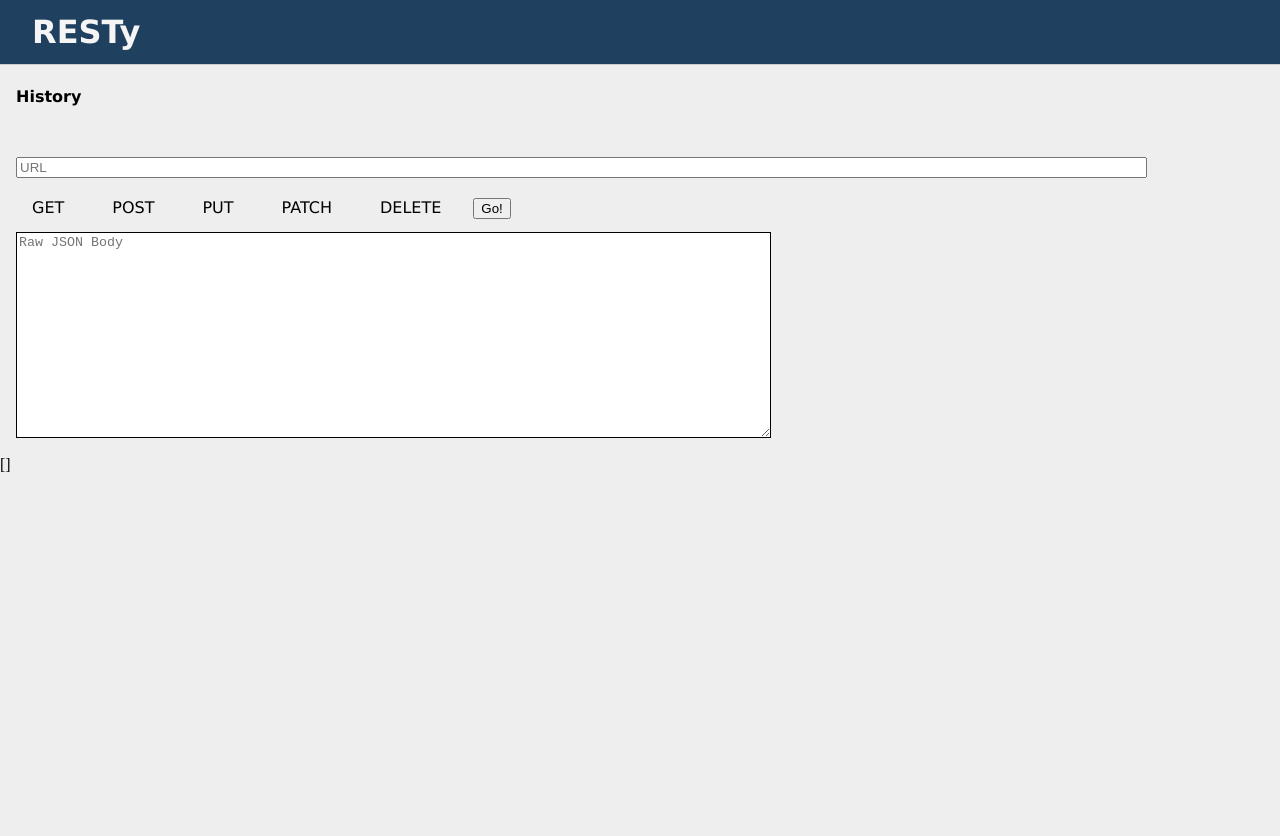
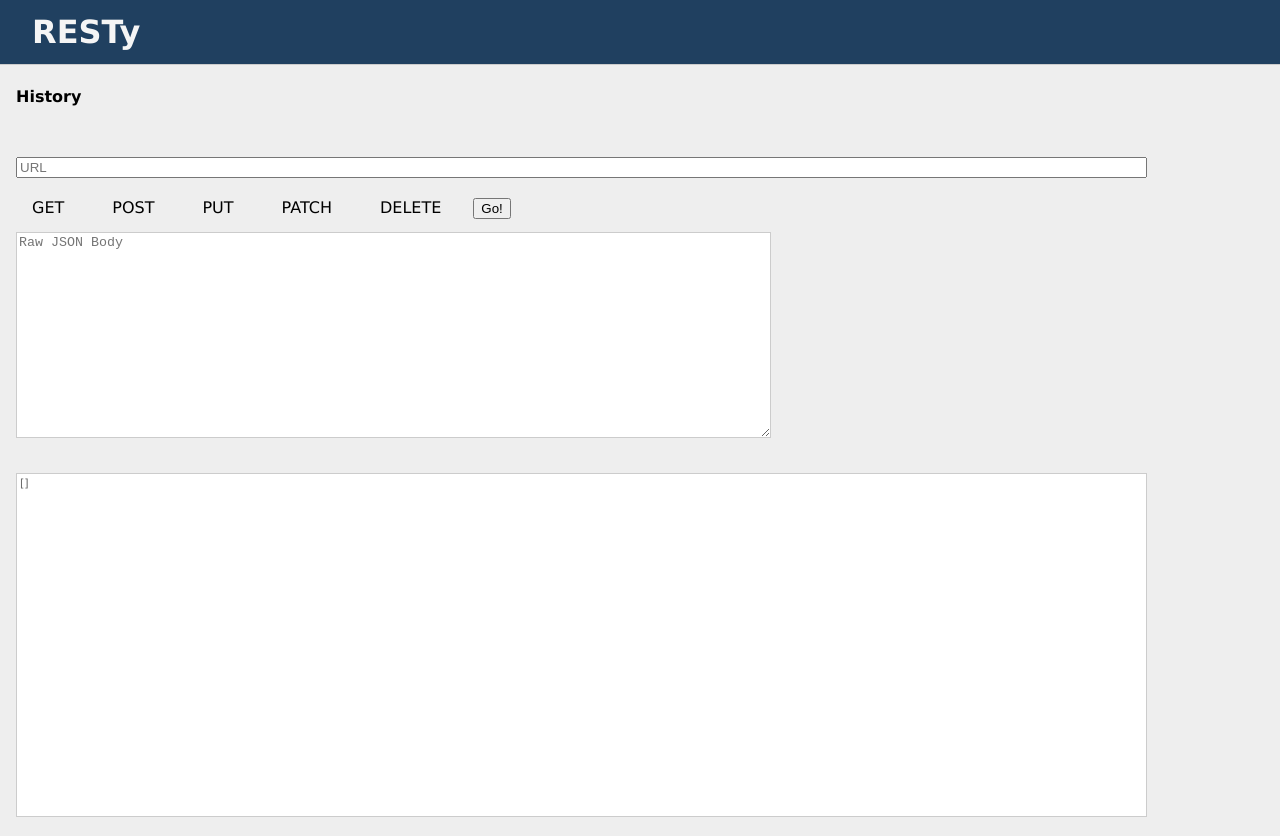
Before and after one commit to RESTy-App/resty, a React app: page / in a window 1280 px wide. Before the commit the page ends 800 px from the top, so only its background shows below. Built offline with nearby package versions, Linux system fonts and the light colour scheme.

Commit message:
display css done

```diff
--- /dev/null
+++ b/src/components/Display.css
@@ -0,0 +1,25 @@
+.Display {
+  margin: 1em;
+
+  pre {
+    font-family: Verdana, Geneva, Tahoma, sans-serif;
+    font-size: .7em;
+    line-height: 1.2em;
+    overflow: auto;
+    background: white;
+    color: dimgray;
+    height: 30em;
+    background-color: white;
+    padding: 3px;
+    border-width: 1px;
+    border-style: solid;
+    border-color: #ccc;
+    border-image: initial;
+    width: 90%;
+    cursor: pointer;
+    white-space: pre-wrap;
+    overflow-wrap: break-word;
+    display: inline-block;
+    text-align: start;
+  }
+}
--- a/src/components/Display.js
+++ b/src/components/Display.js
@@ -1,13 +1,14 @@
 import React from 'react';
 import PropTypes from 'prop-types';
+import styles from './Display.css';
 
 const Display = ({ data }) => {
   console.log('***DATA', data);
 
   return (
 
-    <div>
-      <pre>{JSON.stringify(data)}</pre>
+    <div className={styles.Display}>
+      <pre>{JSON.stringify(data, null, 2)}</pre>
     </div>
   );
 };
--- a/src/components/Form.css
+++ b/src/components/Form.css
@@ -56,7 +56,7 @@
     padding: 2px;
     border-width: 1px;
     border-style: solid;
-    border-color: initial;
+    border-color: #ccc;
     border-image: initial;
     width: 60%;
     cursor: text;
```
